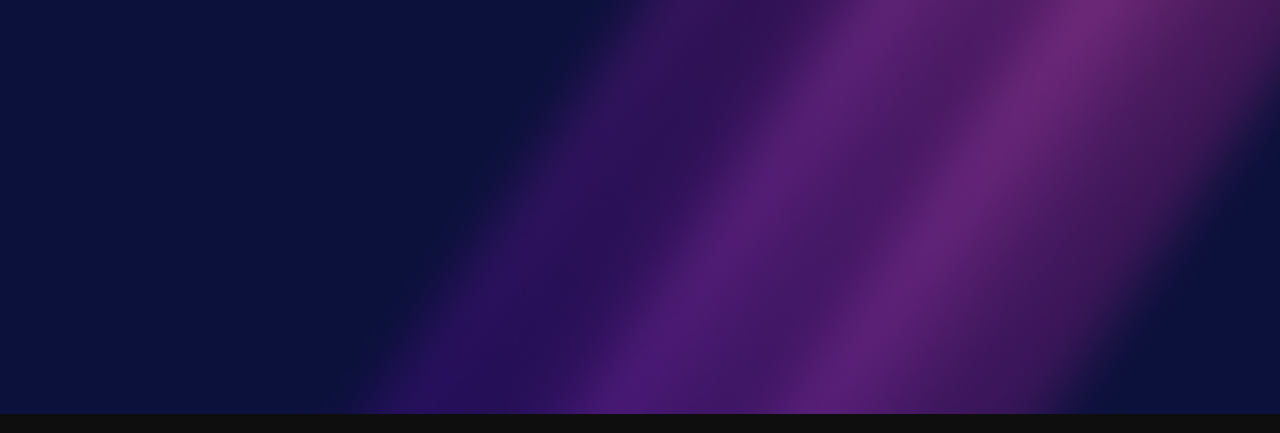
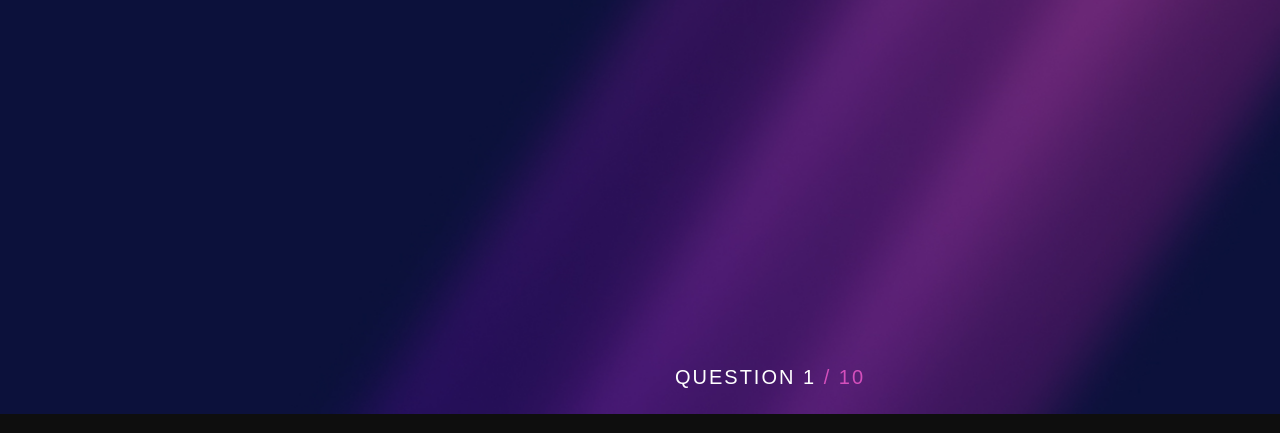
Before and after one commit to TerezaDankova/Build-week-1, a plain HTML site: page index2.html in a window 1280 px wide. Shown: the part 386-819 px from the top of the page. Drawn offline with Linux system fonts and the light colour scheme.

Commit message:
added a question text

```diff
--- a/index2.html
+++ b/index2.html
@@ -47,6 +47,26 @@
     font-weight: 600;
     text-align: center;
 }
+#question {
+    width: 580px;
+    font-family: "Outfit", sans-serif;
+    font-size: 15pt;
+    margin-top: 260pt;
+    margin-left: 360pt;
+    font-weight: 200;
+    display: inline-block;
+    color: white;
+    font-weight: 400;
+    line-height: 103%;
+    margin-bottom: 45px;
+    text-align: center;
+    letter-spacing: 1.5pt;
+  }
+  #ten {
+    color: rgb(212, 79, 188);
+    font-weight: 400;
+    text-align: center;
+}
 </style>
 
 </head>
@@ -56,6 +76,9 @@
     <h1 id="create">
        How can I create a <span id="check">checkbox in HTML?</span>
     </h1>
+    <h3 id="question">
+      QUESTION 1 <span id="ten">/ 10</span>
+   </h3>
   </div>
 </body>
 </html>
```
